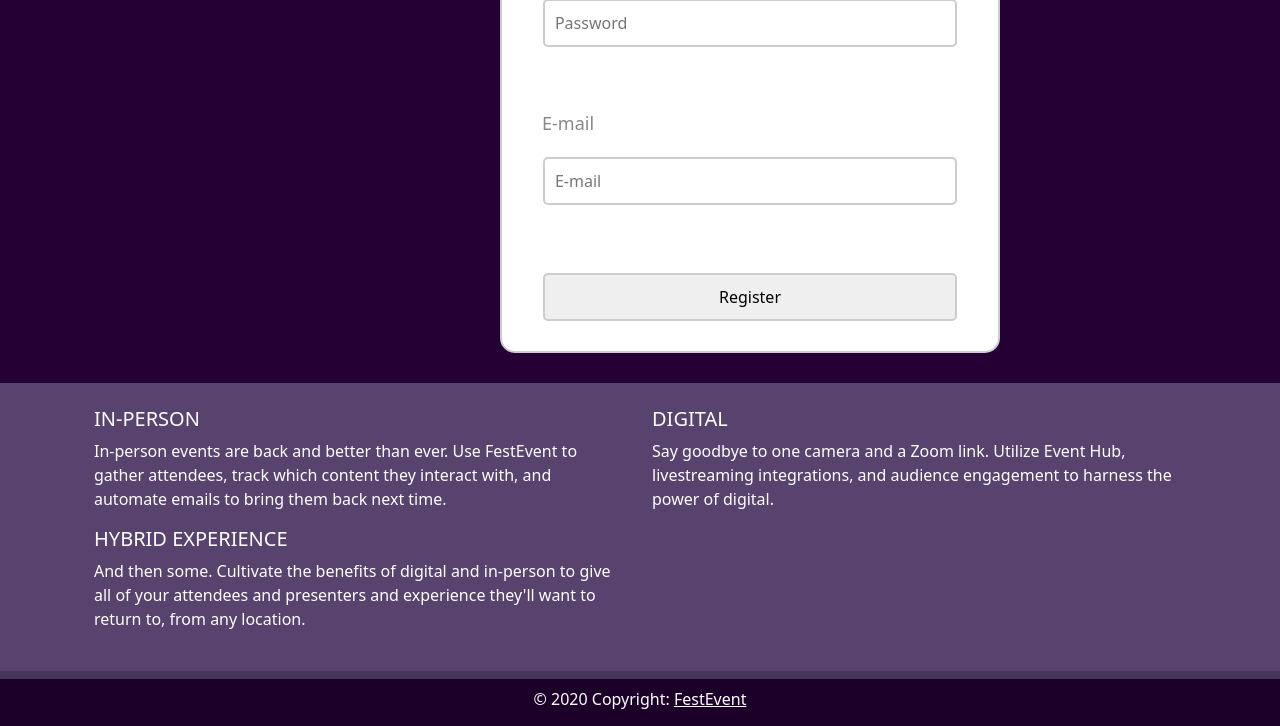
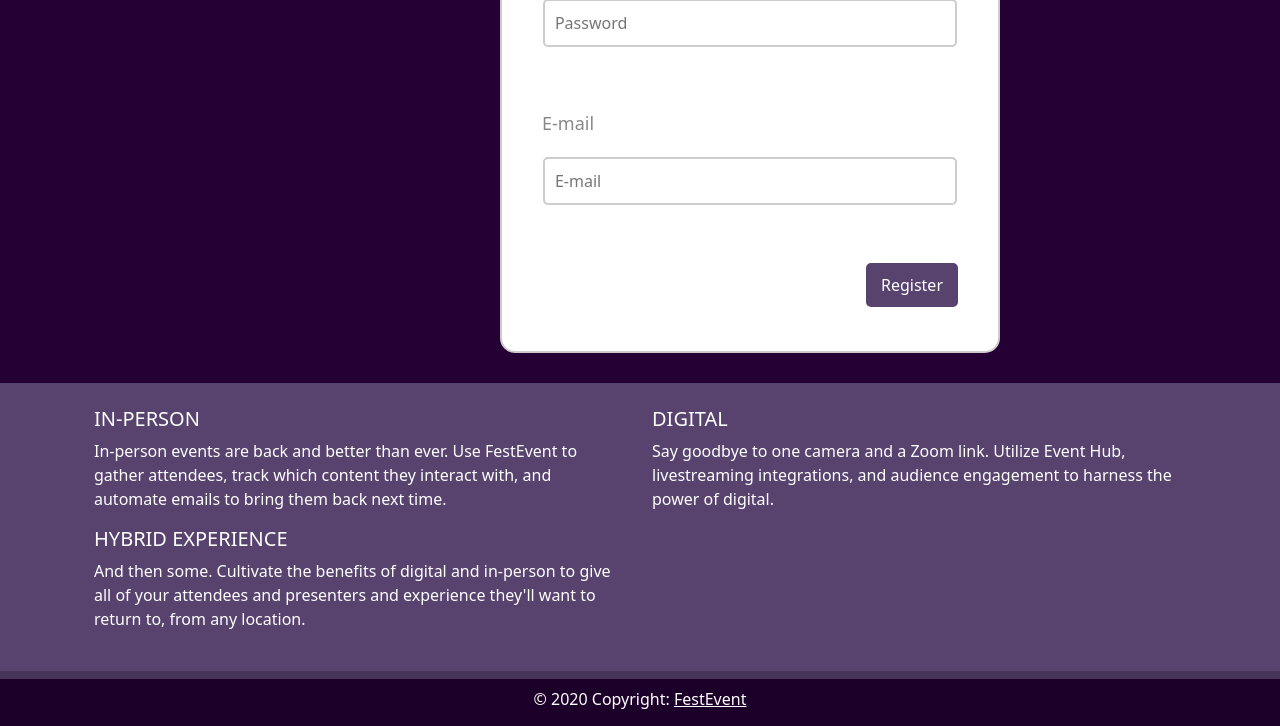
Before and after one commit to cerberus2078/Web-programming-Team-16, a PHP site: page /newuser.php in a window 1280 px wide. Shown: the part 777-1503 px from the top of the page. Run offline with PHP 8.4, Linux system fonts and the light colour scheme.

Commit message:
button color change

```diff
--- a/login.php
+++ b/login.php
@@ -47,7 +47,7 @@ include "header.php";
 
     button{
         float:right;
-        background: #555;
+        background: #58426e;
         padding:10px 15px;
         color:#fff;
         border-radius:5px;
@@ -61,7 +61,7 @@ include "header.php";
 
     .newbtn{
         float:right;
-        background: #555;
+        background: #58426e;
         padding:10px 15px;
         color:#fff;
         border-radius:5px;
--- a/newuser.php
+++ b/newuser.php
@@ -49,7 +49,7 @@ include 'header.php';
 
     button{
         float:right;
-        background: #555;
+        background: #58426e;
         padding:10px 15px;
         color:#fff;
         border-radius:5px;
@@ -88,7 +88,7 @@ include 'header.php';
     <input type="text" name="email" placeholder="E-mail" required><br><br>
 
 
-    <input type="submit" value="Register"></input>
+    <button type="submit">Register</button>
 
 </form>
 </div>
```
